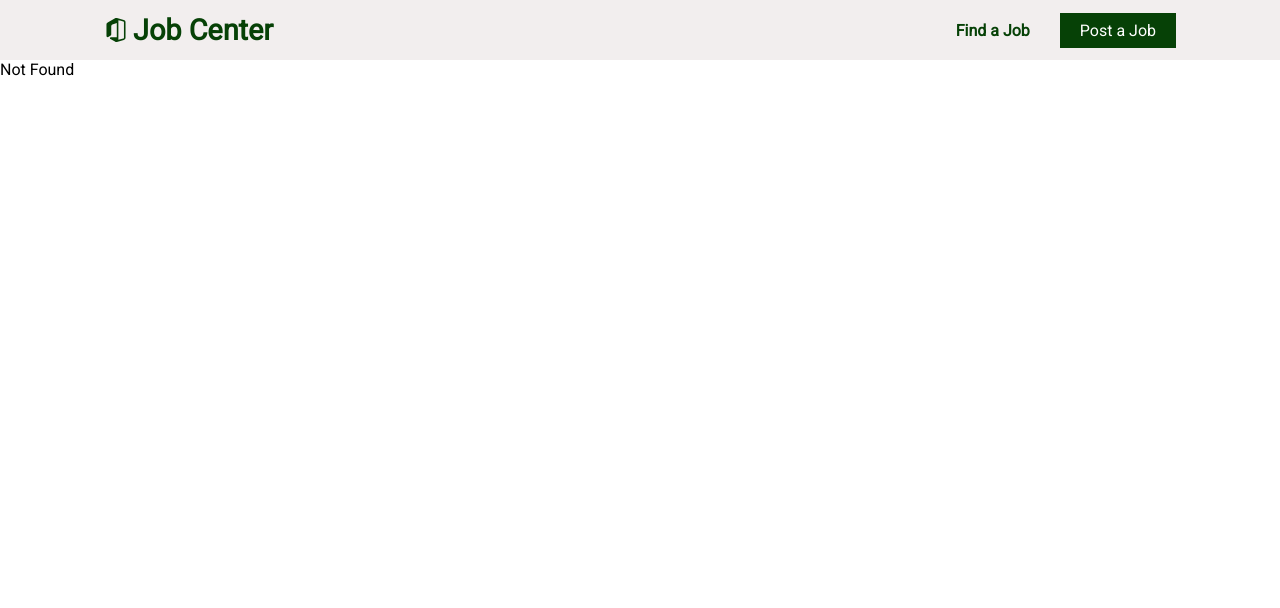
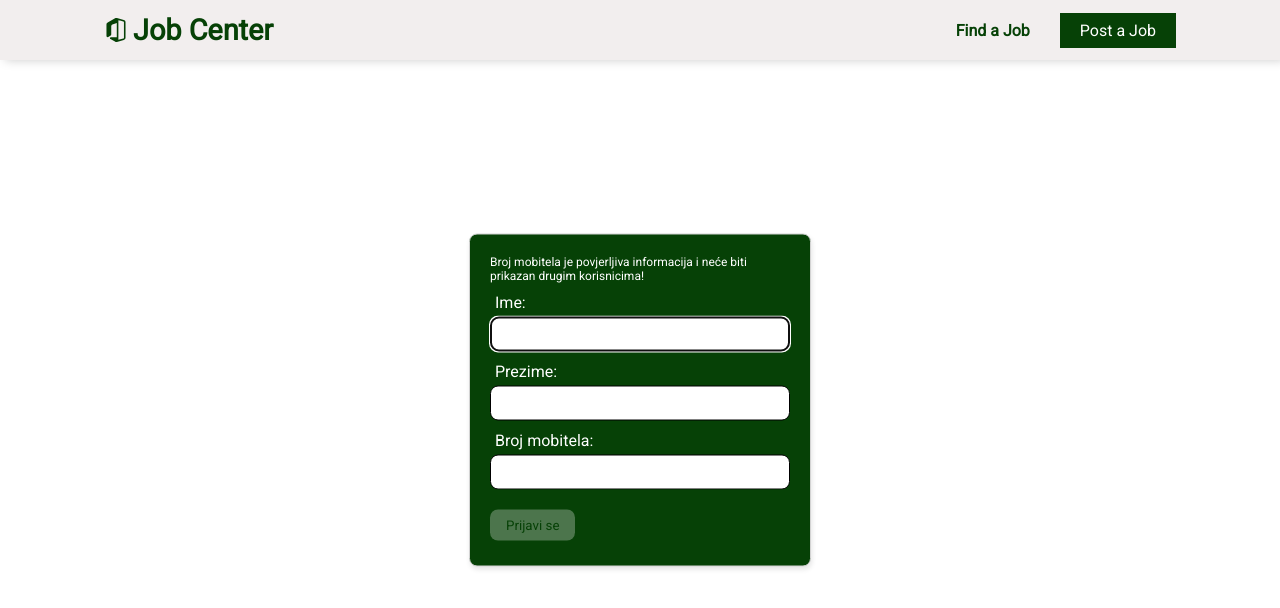
Before and after one commit to lnikol00/jobs-react, a React (Create React App) app: page /find/1/job-aplication in a window 1280 px wide. Before the commit this address had no page. Shown: the top 608 px of the page. Built offline with nearby package versions, Linux system fonts and the light colour scheme.

Commit message:
adding create and aply

```diff
--- a/src/App.tsx
+++ b/src/App.tsx
@@ -6,6 +6,7 @@ import Create from './pages/Create/Create';
 import JobList from './pages/List/JobList';
 import NotFound from './pages/NotFound/NotFound';
 import JobDetails from './pages/List/JobDetails';
+import Aply from './pages/List/Aply';
 
 function App() {
   return (
@@ -18,6 +19,7 @@ function App() {
             <Route path='post' element={<Create />} />
             <Route path='find' element={<JobList />} />
             <Route path='find/:id' element={<JobDetails />} />
+            <Route path='/find/:id/job-aplication' element={<Aply />} />
             <Route path='*' element={<NotFound />} />
           </Routes>
         </div>
--- a/src/components/header/header.module.css
+++ b/src/components/header/header.module.css
@@ -5,6 +5,7 @@
     padding: 1.5rem;
     height: 60px;
     background-color: rgb(242, 238, 238);
+    box-shadow: 5px 0px 10px #ccc;
 }
 
 .headerContainer .heading {
--- a/src/data/db.json
+++ b/src/data/db.json
@@ -13,17 +13,17 @@
                 {
                     "id": 1,
                     "name": "Luka",
-                    "lastname": "Nikolac"
+                    "lastName": "Nikolac"
                 },
                 {
                     "id": 2,
                     "name": "Duje",
-                    "lastname": "Nikolac"
+                    "lastName": "Nikolac"
                 },
                 {
                     "id": 3,
                     "name": "Marta",
-                    "lastname": "Glamuzina"
+                    "lastName": "Glamuzina"
                 }
             ]
         },
@@ -40,17 +40,20 @@
                 {
                     "id": 1,
                     "name": "Mate",
-                    "lastname": "Matić"
+                    "lastName": "Matić",
+                    "phone": "0916549872"
                 },
                 {
                     "id": 2,
                     "name": "Duje",
-                    "lastname": "Božić"
+                    "lastName": "Božić",
+                    "phone": "0998746531"
                 },
                 {
                     "id": 3,
                     "name": "Bla",
-                    "lastname": "Bla"
+                    "lastName": "Bla",
+                    "phone": "0959975413"
                 }
             ]
         },
@@ -67,17 +70,20 @@
                 {
                     "id": 1,
                     "name": "Joško",
-                    "lastname": "Gvardiol"
+                    "lastName": "Gvardiol",
+                    "phone": "09798765431"
                 },
                 {
                     "id": 2,
                     "name": "Petar",
-                    "lastname": "Petrić"
+                    "lastName": "Petrić",
+                    "phone": "09874563214"
                 },
                 {
                     "id": 3,
                     "name": "Šime",
-                    "lastname": "Lazić"
+                    "lastName": "Lazić",
+                    "phone": "09789765412"
                 }
             ]
         }
--- a/src/pages/Create/Create.tsx
+++ b/src/pages/Create/Create.tsx
@@ -1,9 +1,87 @@
-
+import { useState } from "react"
+import styles from "./create.module.css"
+import { useNavigate } from "react-router-dom"
 
 function Create() {
+
+    const [price, setPrice] = useState<string>("")
+    const [field, setField] = useState<string>("Uredski poslovi")
+    const [title, setTitle] = useState<string>("")
+    const [firm, setFirm] = useState<string>("")
+    const [location, setLocation] = useState<string>("")
+    const [desc, setDesc] = useState<string>("")
+    const [contact, setContact] = useState<string>("")
+    const [aplications, setAplications] = useState([])
+
+    const navigate = useNavigate()
+
+    const handleSubmit = (e: React.FocusEvent<HTMLFormElement>) => {
+        e.preventDefault()
+
+        const job = { price, field, title, firm, location, desc, contact, aplications }
+
+        fetch("http://localhost:8000/jobs", {
+            method: "POST",
+            headers: { 'Content-Type': "application/json" },
+            body: JSON.stringify(job)
+        }).then(() => {
+            console.log("new job added")
+        })
+        navigate("/find")
+    }
+
     return (
-        <div>
-            Create
+        <div className={styles.mainContainer}>
+            <form onSubmit={handleSubmit}>
+                <div>
+                    <label>Satnica:</label>
+                    <input
+                        value={price}
+                        onChange={(e) => setPrice(e.target.value)}
+                    />
+                    <label>Kategorija:</label>
+                    <select
+                        value={field}
+                        onChange={(e) => setField(e.target.value)}
+                    >
+                        <option value="Uredski poslovi">Uredski poslovi</option>
+                        <option value="Ugostiteljstvo i turizam">Ugostiteljstvo i turizam</option>
+                        <option value="Fizički poslovi">Fizički poslovi</option>
+                        <option value="Informatički poslovi">Informatički poslovi</option>
+                        <option value="Intelektualni poslovi">Intelektualni poslovi</option>
+                        <option value="Prodaja">Prodaja</option>
+                        <option value="Promidžba">Promidžba</option>
+                    </select>
+                </div>
+                <label>Naslov:</label>
+                <input
+                    value={title}
+                    onChange={(e) => setTitle(e.target.value)}
+                />
+                <label>Firma:</label>
+                <input
+                    value={firm}
+                    onChange={(e) => setFirm(e.target.value)}
+                />
+                <label>Lokacija:</label>
+                <input
+                    value={location}
+                    onChange={(e) => setLocation(e.target.value)}
+
+                />
+                <label>Opis posla:</label>
+                <textarea
+                    value={desc}
+                    onChange={(e) => setDesc(e.target.value)}
+
+                />
+                <label>Kontakt informacije:</label>
+                <input
+                    value={contact}
+                    onChange={(e) => setContact(e.target.value)}
+                />
+                <button>Dodaj posao</button>
+            </form>
         </div>
     )
 }
--- /dev/null
+++ b/src/pages/Create/create.module.css
@@ -0,0 +1,16 @@
+.mainContainer {
+    position: absolute;
+    top: 50%;
+    left: 50%;
+    transform: translate(-50%, -50%);
+}
+
+.mainContainer form {
+    display: flex;
+    justify-content: center;
+    align-items: flex-start;
+    flex-direction: column;
+    border: 1px solid lightgray;
+    box-shadow: 1px 3px 5px rgba(0, 0, 0, 0.1);
+    padding: 20px;
+}
--- /dev/null
+++ b/src/pages/List/Aply.tsx
@@ -0,0 +1,110 @@
+import { useEffect, useRef, useState } from "react"
+import styles from "./job.module.css"
+import { useNavigate, useParams } from "react-router-dom";
+
+const NAME_REGEX = /^[A-Z]+[a-zA-Z]*$/;
+// const PHONE_REGEX = /^[0-9]{10}$/;
+const PHONE_REGEX = /^[09][0-9]*$/;
+
+function Aply() {
+
+    const params = useParams();
+
+    const [name, setName] = useState<string>("")
+    const [validName, setValidName] = useState<boolean>(false)
+    const [nameFocus, setNameFocus] = useState<boolean>(false)
+
+    const [lastName, setLastName] = useState<string>("")
+    const [validLastName, setValidLastName] = useState<boolean>(false)
+    const [lastNameFocus, setLastNameFocus] = useState<boolean>(false)
+
+    const [phone, setPhone] = useState<string>("")
+    const [validPhone, setValidPhone] = useState<boolean>(false)
+    const [phoneFocus, setPhoneFocus] = useState<boolean>(false)
+
+    const nameRef = useRef<HTMLInputElement | null>(null)
+    const navigate = useNavigate();
+
+    useEffect(() => {
+        if (nameRef.current)
+            nameRef.current.focus();
+    }, [])
+
+    useEffect(() => {
+        const result = NAME_REGEX.test(name);
+        setValidName(result)
+    }, [name])
+
+    useEffect(() => {
+        const result = NAME_REGEX.test(lastName);
+        setValidLastName(result)
+    }, [lastName])
+
+    useEffect(() => {
+        const result = PHONE_REGEX.test(phone);
+        setValidPhone(result)
+    }, [phone])
+
+    const handleSubmit = (e: React.FormEvent<HTMLFormElement>) => {
+        e.preventDefault();
+        const person = { name, lastName, phone }
+
+        fetch(`http://localhost:8000/jobs/${params.id}/aplications`, {
+            method: "POST",
+            headers: { 'Content-Type': 'application/json' },
+            body: JSON.stringify(person)
+        }).then(() => {
+            console.log("new applicant added")
+        })
+        navigate(-1)
+
+    }
+
+    return (
+        <div className={styles.aplyContainer}>
+            <form onSubmit={handleSubmit}>
+                <span>Broj mobitela je povjerljiva informacija i neće biti prikazan drugim korisnicima!</span>
+                <label>Ime:</label>
+                <input
+                    type="text"
+                    value={name}
+                    ref={nameRef}
+                    onChange={(e) => setName(e.target.value)}
+                    aria-invalid={validName ? "false" : "true"}
+                    aria-describedby="namenote"
+                    onFocus={() => setNameFocus(true)}
+                    onBlur={() => setNameFocus(false)}
+                    required
+                />
+                <p id="namenote" className={nameFocus && name && !validName ? `${styles.errmsg}` : `${styles.offscreen}`}>Not a valid name!</p>
+                <label>Prezime:</label>
+                <input
+                    type="text"
+                    value={lastName}
+                    onChange={(e) => setLastName(e.target.value)}
+                    aria-invalid={validLastName ? "false" : "true"}
+                    aria-describedby="lastnamenote"
+                    onFocus={() => setLastNameFocus(true)}
+                    onBlur={() => setLastNameFocus(false)}
+                    required
+                />
+                <p id="lastnamenote" className={lastNameFocus && lastName && !validLastName ? `${styles.errmsg}` : `${styles.offscreen}`}>Not a valid last name!</p>
+                <label>Broj mobitela:</label>
+                <input
+                    type="tel"
+                    value={phone}
+                    onChange={(e) => setPhone(e.target.value)}
+                    aria-invalid={validPhone ? "false" : "true"}
+                    aria-describedby="phonenote"
+                    onFocus={() => setPhoneFocus(true)}
+                    onBlur={() => setPhoneFocus(false)}
+                    required
+                />
+                <p id="phonenote" className={phoneFocus && phone && !validPhone ? `${styles.errmsg}` : `${styles.offscreen}`}>Not a valid phone number!</p>
+                <button disabled={!validName || !validLastName || !validPhone ? true : false}>Prijavi se</button>
+            </form>
+        </div>
+    )
+}
+
+export default Aply
--- a/src/pages/List/JobDetails.tsx
+++ b/src/pages/List/JobDetails.tsx
@@ -1,10 +1,9 @@
-import { useParams } from "react-router-dom"
+import { Link, useParams } from "react-router-dom"
 import styles from "./job.module.css"
 import { useEffect, useState } from "react";
 import { JobType } from "./JobList";
 import * as BsIcons from "react-icons/bs"
 import * as GoIcons from "react-icons/go"
-import * as AiIcons from "react-icons/ai"
 
 function JobDetails() {
 
@@ -71,12 +70,12 @@ function JobDetails() {
                             {job.aplications.map((person) => {
                                 return (
                                     <div key={person.id}>
-                                        <span>{person.id}.{person.name} {person.lastname}</span>
+                                        <span>{person.id}.{person.name} {person.lastName}</span>
                                     </div>
                                 )
                             })}
                         </div>
-                        <button>Prijavi se za posao</button>
+                        <Link to="job-aplication" className={styles.button}><button >Prijavi se za posao</button></Link>
                     </div>
                 </div>
             }
--- a/src/pages/List/JobList.tsx
+++ b/src/pages/List/JobList.tsx
@@ -3,8 +3,6 @@ import styles from "./job.module.css"
 import { Link } from "react-router-dom"
 import * as GoIcons from "react-icons/go"
 import * as BsIcons from "react-icons/bs"
-import { type } from "os"
-
 
 export type JobType = {
     id: number
@@ -21,7 +19,7 @@ export type JobType = {
 type Names = {
     id: number
     name: string
-    lastname: string
+    lastName: string
 }
 
 type JobsType = Array<JobType>
--- a/src/pages/List/job.module.css
+++ b/src/pages/List/job.module.css
@@ -38,7 +38,7 @@
 }
 
 .firstSegment span {
-    background-color: rgb(49, 149, 182);
+    background-color: rgb(6, 65, 6);
     color: white;
     padding: 4px 8px;
     border-radius: 4px;
@@ -63,7 +63,7 @@
     display: flex;
     flex-direction: column;
     gap: 10px;
-    background-color: rgb(49, 149, 182);
+    background-color: rgb(6, 65, 6);
     padding: 10px;
     color: white;
     border-radius: 4px;
@@ -85,7 +85,7 @@
 
 .segmentOne span {
     background-color: white;
-    color: rgb(49, 149, 182);
+    color: rgb(6, 65, 6);
     padding: 4px 8px;
     border-radius: 4px;
 }
@@ -119,7 +119,74 @@
     border-radius: 8px;
     outline: none;
     border: none;
-    background-color: rgb(49, 149, 182);
+    background-color: rgb(6, 65, 6);
+    cursor: pointer;
     color: white;
+}
+
+.button a {
+    text-decoration: none;
+}
+
+.aplyContainer {
+    position: absolute;
+    top: 50%;
+    left: 50%;
+    transform: translate(-50%, -50%);
+}
+
+.aplyContainer form {
+    display: flex;
+    justify-content: center;
+    align-items: flex-start;
+    flex-direction: column;
+    border: 1px solid lightgray;
+    padding: 20px;
+    border-radius: 8px;
+    background-color: rgb(6, 65, 6);
+    box-shadow: 1px 3px 5px rgba(0, 0, 0, 0.1);
+}
+
+.aplyContainer input {
+    width: 300px;
+    height: 35px;
+    padding-left: 10px;
+    border: 1px solid black;
+    border-radius: 8px;
+}
+
+.aplyContainer label {
+    padding-left: 5px;
+    margin: 10px 0px 5px;
+    color: white;
+}
+
+.aplyContainer button {
+    margin: 20px 0px 5px;
+    padding: 8px 16px;
+    border-radius: 8px;
+    color: rgb(6, 65, 6);
+    outline: none;
+    border: none;
     cursor: pointer;
 }
+
+.aplyContainer span {
+    width: 300px;
+    color: white;
+    font-size: 12px;
+}
+
+.offscreen {
+    position: absolute;
+    right: 1000px;
+}
+
+.errmsg {
+    padding: 10px;
+    color: red;
+    background-color: rgb(218, 112, 112);
+    margin: 10px 0px 0px;
+    border-radius: 8px;
+    width: 300px;
+}
```
